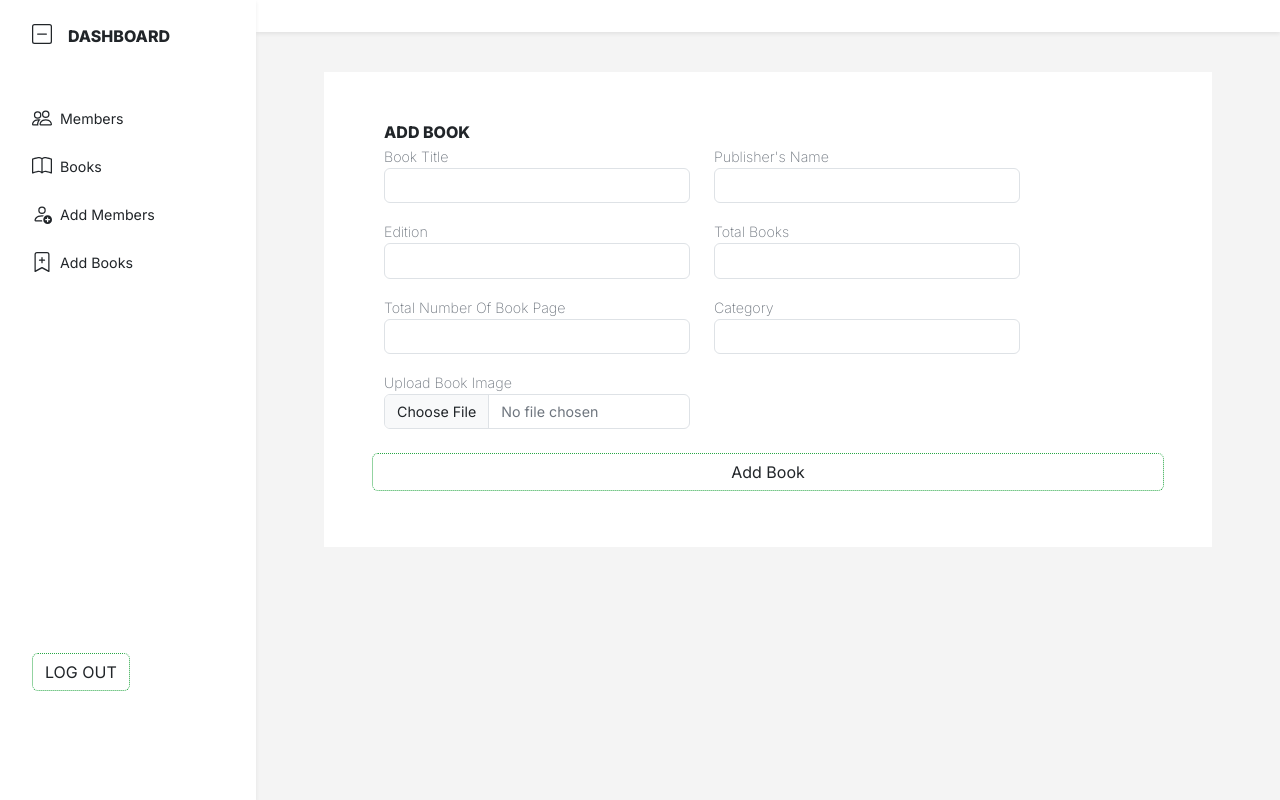
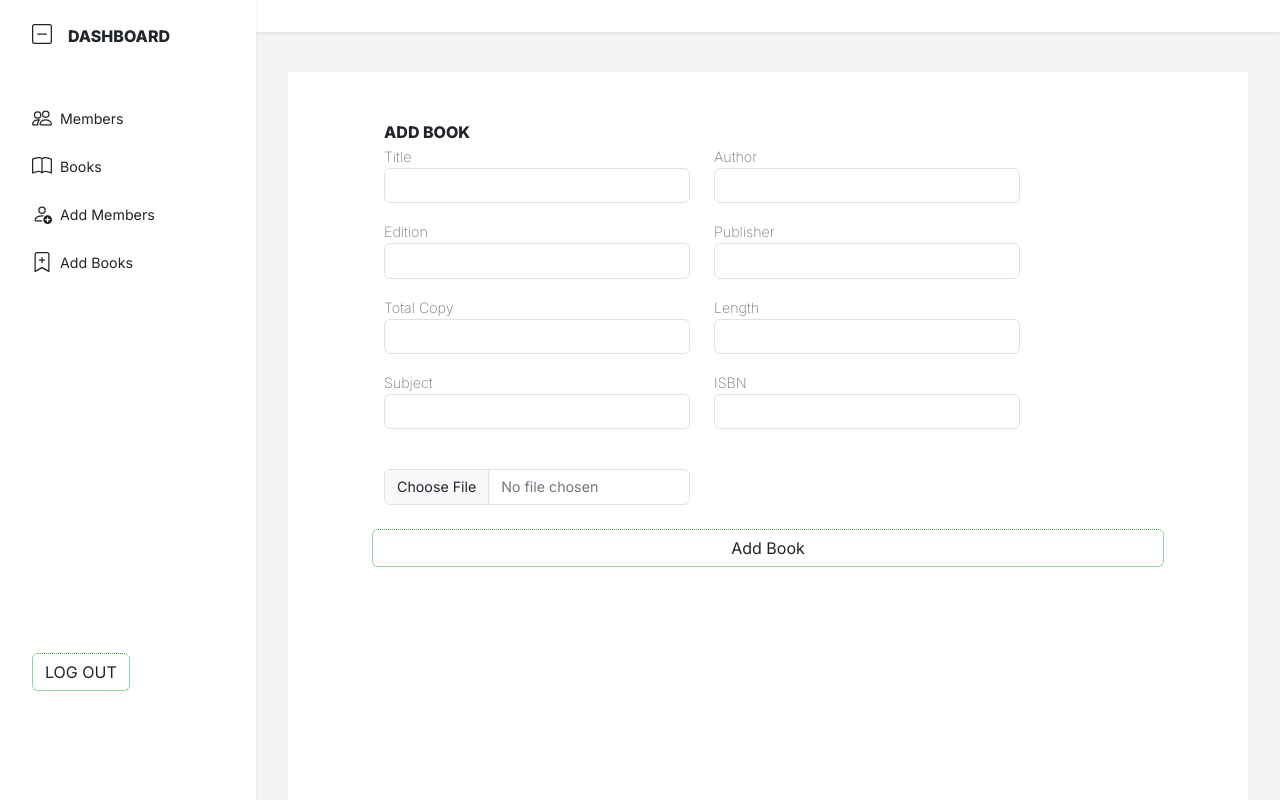
Before and after one commit to Hart102/school-library-system, a React (Vite) app: page /dashboard/add/books in a window 1280 px wide. Built offline with nearby package versions, Linux system fonts and the light colour scheme; no server answers.

Commit message:
worked on books registration

```diff
--- a/src/App.jsx
+++ b/src/App.jsx
@@ -12,11 +12,15 @@ import MainLayout from './layout/MainLayout';
 import Index from './Pages/Admin/Index'
 import Profile from './components/Profile/Profile';
 
-import { getAllMembers } from './components/APIs/Api';
+import { getAllMembers, getAllBooks } from './components/APIs/Api';
 
 
 const App = () => {
+  // Call Api while App is loading
   getAllMembers()
+  getAllBooks()
+
+
   return (
     <BrowserRouter>
       <Routes>
--- a/src/Pages/Admin/AddBooks.jsx
+++ b/src/Pages/Admin/AddBooks.jsx
@@ -4,10 +4,12 @@ import { useLocation } from "react-router-dom";
 import { addBook, updateBook } from "../../Reducers/Book";
 import Button from "../../components/Button/Button";
 import { FormInput } from "../../components/FormInput";
+import PopUp from "../../components/Modal/PopUp";
 import { Title } from "../../components/Title";
 import FormLayout from "../../layout/FormLayout";
-import InputField from "../../components/InputField"
 
+
+import axios from "axios";
 
 const AddBooks = () => {
 
@@ -19,117 +21,119 @@ const AddBooks = () => {
     const [file, setFile] = useState('');
     const [pages, setPages] = useState('');
     const [edition, setEdtion] = useState('');
-    const [bookTitle, setBookTitle] = useState('');
-    const [category, setCategory] = useState('');
+    const [title, setTitle] = useState('');
+    const [subject, setSubject] = useState('');
     const [publisher, setPublisher] = useState('');
     const [totalBooks, setTotalBooks] = useState('');
+    const [author, setAuthor] = useState('')
+    const [length, setLength] = useState('')
+    const [ISBN, setIsbn] = useState('')
+
+    const [message, setMessage] = useState('')
+    const [isLoading, setIsLoading] = useState(true);
+    const [isModalOpen, setIsModalOpen] = useState(false)
+
+    const formData = new FormData();
+    formData.append('isbn', ISBN);
+    formData.append('file', file);
+    formData.append('length', length);
+    formData.append('edition', edition);
+    formData.append('subject', subject);
+    formData.append('title', title);
+    formData.append('publisher', publisher);
+    formData.append('totalBooks', totalBooks);
+
+
+
 
     const clearInputs = () => {
         setFile('');
         setPages('');
         setEdtion('');
-        setCategory('');
-        setBookTitle('');
+        setSubject('');
+        setTitle('');
         setPublisher('');
         setTotalBooks('');
     }
 
-    const bookObect = {
-        bookTitle,
+
+    let api, response, data;
+
+    const registerBooks = async () => {
+        api = 'http://localhost:8000/api/registerBooks'
+        response = await axios.post(api, formData)
+        data = response.data
+
+        if (data.success) {
+            dispatch(
+                addBook({
+                    ISBN,
+                    pages,
+                    edition,
+                    subject,
+                    title,
+                    author,
                     publisher,
-        edition,
                     totalBooks,
-        pages,
-        category,
+                    file: file.name
+                })
+            )
+
+            clearInputs()
+            setIsLoading(false)
+            setMessage({ title: 'Success', msg: data.success })
+
+        } else {
+            console.log(data)
+        }
     }
 
     const SubmitForm = (event) => {
         event.preventDefault();
-        if (bookToUpdate) {
-            dispatch(
-                updateBook({
-                    ...bookObect,
-                    _id: bookToUpdate._id
-                })
-            )
-            clearInputs()
-        } else {
-            dispatch(addBook(bookObect))
-            clearInputs()
+        registerBooks()
+
     }
+
+    const getFile = (event) => {
+        setFile(event)
     }
 
     useEffect(() => {
 
         if (bookToUpdate) { // Update book function
-            setFile('');
             setPages(bookToUpdate.pages)
             setEdtion(bookToUpdate.edition)
-            setBookTitle(bookToUpdate.bookTitle)
-            setCategory(bookToUpdate.category)
+            setFile(bookToUpdate.cover)
+            setSubject(bookToUpdate.subject)
+            setTitle(bookToUpdate.title)
             setPublisher(bookToUpdate.publisher)
             setTotalBooks(bookToUpdate.totalBooks)
+        }
+    }, [])
 
 
 
 
-            // console.log(bookToUpdate)
-            console.log(formValues)
-            // formValues[0].value = bookToUpdate.bookTitle
 
-        }
-    }, [])
 
-    const [formValues, setFormValues] = useState([
-        {
-            label: 'book title',
-            type: 'text',
-            value: !bookToUpdate ? '' : bookToUpdate.bookTitle
-        },
-        {
-            label: "publisher's name",
-            type: 'text',
-            value: ''
-        }
-    ])
-
-    const handleChange = (e, index) => {
-        const values = [...formValues];
-        values[index][e.target.name] = e.target.value;
-        setFormValues[values];
-        console.log(values)
-    }
-
-    const inputData = [
-        {
-            label: 'book title',
-            type: 'text',
-            initialValue: '',
-            value: bookToUpdate ? bookTitle : '',
-        },
-        {
-            label: "publisher's name",
-            type: 'text',
-            value: ''
-        }
-    ]
 
 
     return (
+        <>
             <FormLayout onsubmit={SubmitForm}>
-            <Title text={bookToUpdate ? 'Edit book' : 'Add Book'} />
+                <Title text={bookToUpdate ? 'update book' : 'Add Book'} />
 
 
                 <FormInput
-                label="book title"
-                type='text' value={bookTitle}
-                onchange={(e) => setBookTitle(e.target.value.toLowerCase())}
+                    label="title"
+                    type='text' value={title}
+                    onchange={(e) => setTitle(e.target.value.toLowerCase())}
                 />
 
                 <FormInput
-                label="publisher's name"
-                type='text' value={publisher}
-                onchange={(e) => setPublisher(e.target.value.toLowerCase())}
+                    label="author"
+                    type='text' value={author}
+                    onchange={(e) => setAuthor(e.target.value.toLowerCase())}
                 />
 
                 <FormInput
@@ -139,34 +143,72 @@ const AddBooks = () => {
                 />
 
                 <FormInput
-                label='total Books'
+                    label="publisher"
+                    type='text' value={publisher}
+                    onchange={(e) => setPublisher(e.target.value.toLowerCase())}
+                />
+
+                <FormInput
+                    label='total copy'
                     type='text' value={totalBooks}
                     onchange={(e) => setTotalBooks(e.target.value.toLowerCase())}
                 />
 
                 <FormInput
-                label='total number of book page'
-                type='number' value={pages}
-                onchange={(e) => setPages(e.target.value.toLowerCase())}
+                    label='length'
+                    type='number' value={length}
+                    onchange={(e) => setLength(e.target.value.toLowerCase())}
                 />
 
                 <FormInput
-                label='category'
-                type='text' value={category}
-                onchange={(e) => setCategory(e.target.value.toLowerCase())}
+                    label='subject'
+                    type='text' value={subject}
+                    onchange={(e) => setSubject(e.target.value.toLowerCase())}
                 />
 
                 <FormInput
-                label='Upload book image'
-                type='file' value={file}
-                onchange={(event) => setFile(event.target.files[0])}
+                    label='ISBN'
+                    type='text' value={ISBN}
+                    onchange={(e) => setIsbn(e.target.value.toLowerCase())}
                 />
+
+                <FormInput
+                    type='file'
+                    onchange={(e) => setFile(e.target.files[0])}
+                />
+
                 <Button
                     type='type'
                     btnText={bookToUpdate ? 'Edit book' : 'Add Book'}
                 />
             </FormLayout>
+            <PopUp
+                action={isModalOpen}
+                message={message.msg}
+                title={message.title}
+                onclick={() => setIsModalOpen(false)}
+            />
+        </>
     )
 }
 
 export default AddBooks
+
+ // if (bookToUpdate) {
+        //     dispatch(
+        //         updateBook({
+        //             pages,
+        //             edition,
+        //             subject,
+        //             title,
+        //             publisher,
+        //             totalBooks,
+        //             // ...bookObect,
+        //             // _id: bookToUpdate._id
+        //         })
+        //     )
+        //     clearInputs()
+        // } else {
+        //     dispatch(addBook(bookObect))
+        //     clearInputs()
+        // }
--- a/src/components/BooksTable/BooksTable.jsx
+++ b/src/components/BooksTable/BooksTable.jsx
@@ -1,14 +1,19 @@
+import { useState, useEffect } from 'react';
 import * as Icon from 'react-bootstrap-icons';
 import { useDispatch, useSelector } from 'react-redux';
 import { useNavigate } from 'react-router-dom';
 import { deleteBook } from '../../Reducers/Book';
-
+import PopUp from '../Modal/PopUp';
 
 export const BooksTable = () => {
 
     const dispatch = useDispatch();
     const navigate = useNavigate();
     const booksList = useSelector((state) => state.books.value);
+
+    const [message, setMessage] = useState('');
+    const [isOpen, setIsOpen] = useState(false)
+    const [isLoading, setIsLoading] = useState(true);
 
     const removeBook = (id) => {
         dispatch(deleteBook(id));
@@ -18,37 +23,57 @@ export const BooksTable = () => {
         navigate("/dashboard/add/books", { state: book });
     }
 
+    useEffect(() => {
+        if (booksList.success) {
+            // setMembers(booksList.success)
+            setIsLoading(false)
+
+        } else if (booksList.error) {
+            setIsOpen(true)
+            setIsLoading(false)
+            setMessage({ title: 'Network Error', err: booksList.error })
+        }
+        console.log(booksList.success.file            )
+    }, [booksList])
+
     return (
         <>
             <thead>
                 <tr>
                     <th>NAME</th>
-                <th>PUBLISHER</th>
+                    <th>AUTHOR</th>
                     <th>TOTAL BOOKS</th>
                     <th>EDITION</th>
                     <th>ACTION</th>
                 </tr>
             </thead>
-
-
             <tbody>
-            {booksList ? booksList.map((book) => (
-
+                {isLoading ? <tr><td>Loading...</td></tr> :
+                    booksList.success && booksList.success.map((book) => {
+                        return (
                             <tr className="text-capitalize" role='button' key={book._id}>
                                 <td>
-                        <img src={book.coverImage} className='me-3' />
-                        {book.bookTitle}
+                                    <img src={"public/1689935223251-tools.jpeg"} className='me-3' />
+                                    {book.title}
                                 </td>
-                    <td className='pt-3'>{book.publisher}</td>
+                                <td className='pt-3'>{book.author}</td>
                                 <td className='pt-3'>{book.totalBooks}</td>
                                 <td className='pt-3'>{book.edition}</td>
                                 <td className='pt-3'>
-                        <Icon.Pencil className='me-4' onClick={() => updateBook(book)}/>
-                        <Icon.Trash onDoubleClick={() => removeBook(book._id)}/>
+                                    <Icon.Pencil className='me-4' onClick={() => updateBook(book)} />
+                                    <Icon.Trash onDoubleClick={() => removeBook(book._id)} />
                                 </td>
                             </tr>
-            )) : null}
+                        )
+                    })
+                }
             </tbody>
+            <PopUp
+                message={message.err}
+                title={message.title}
+                action={isOpen}
+                onclick={() => setIsOpen(false)}
+            />
         </>
     )
 }
--- a/src/components/Members/Members.jsx
+++ b/src/components/Members/Members.jsx
@@ -10,7 +10,6 @@ const Members = () => {
 
     const dispatch = useDispatch();
     const navigate = useNavigate();
-    const [members, setMembers] = useState('');
     const [message, setMessage] = useState('');
     const [isLoading, setIsLoading] = useState(true);
     const [isOpen, setIsOpen] = useState(false)
@@ -27,7 +26,7 @@ const Members = () => {
 
     useEffect(() => {
         if (membersList.success) {
-            setMembers(membersList.success)
+            // setMembers(membersList.success)
             setIsLoading(false)
 
         } else if (membersList.error) {
@@ -50,7 +49,7 @@ const Members = () => {
             </thead>
             <tbody>
                 {isLoading ? <tr><td>Loading...</td></tr> :
-                    members && members.map((member) => (
+                    membersList.success && membersList.success.map((member) => (
                         <tr className="text-capitalize" role='button' key={member._id} onDoubleClick={() => viewProfile(member)}>
                             <td className='pe-5'>
                                 <img src={member.Profile} className='me-3' />
--- a/src/layout/FormLayout.jsx
+++ b/src/layout/FormLayout.jsx
@@ -2,7 +2,7 @@ import { Outlet } from "react-router-dom"
 
 const FormLayout = ({ children, onsubmit, className }) => {
     return (
-        <div className="container py-lg-0 px-lg-5 h-100" onSubmit={onsubmit}>
+        <div className="container py-lg-0 px-lg-5 h-100 bg-white" onSubmit={onsubmit}>
             <form className={`row bg-white  py-5 p-lg-5 px-2 ${className}`} encType="multipart/form-data">
                 {children}
                 <Outlet />
```
Also changed, not shown: src/Pages/Admin/AddMember.jsx (+30 -6 lines), src/Reducers/Book.jsx (+10 -6 lines), src/Reducers/membersReducer.jsx (+12 -8 lines), src/components/APIs/Api.jsx (+8 -1 lines), src/components/DemoData.js (+19 -19 lines), src/components/Profile/Profile.jsx (+3 -5 lines). Lines whose indentation alone changed are shown as unchanged.
